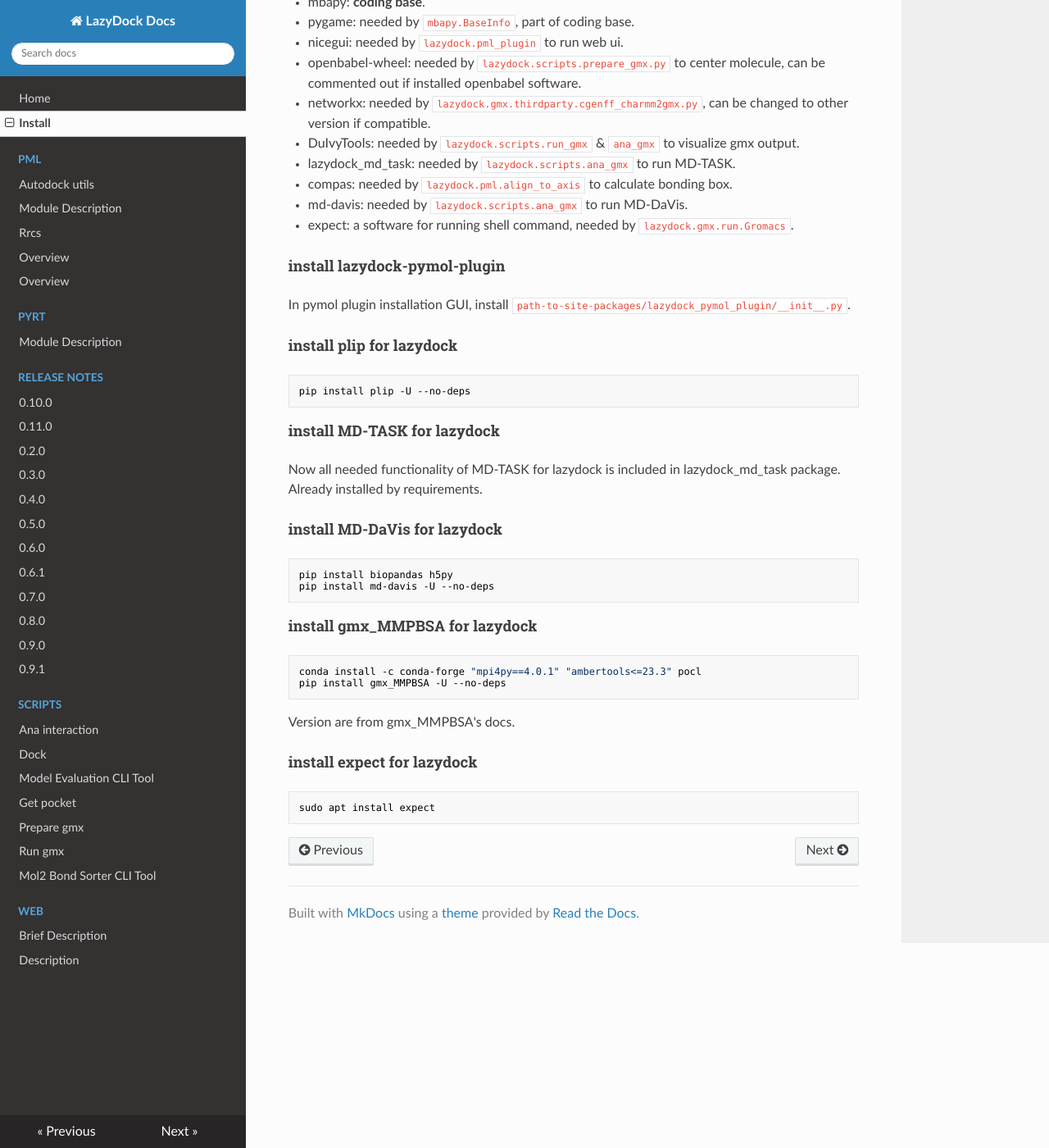
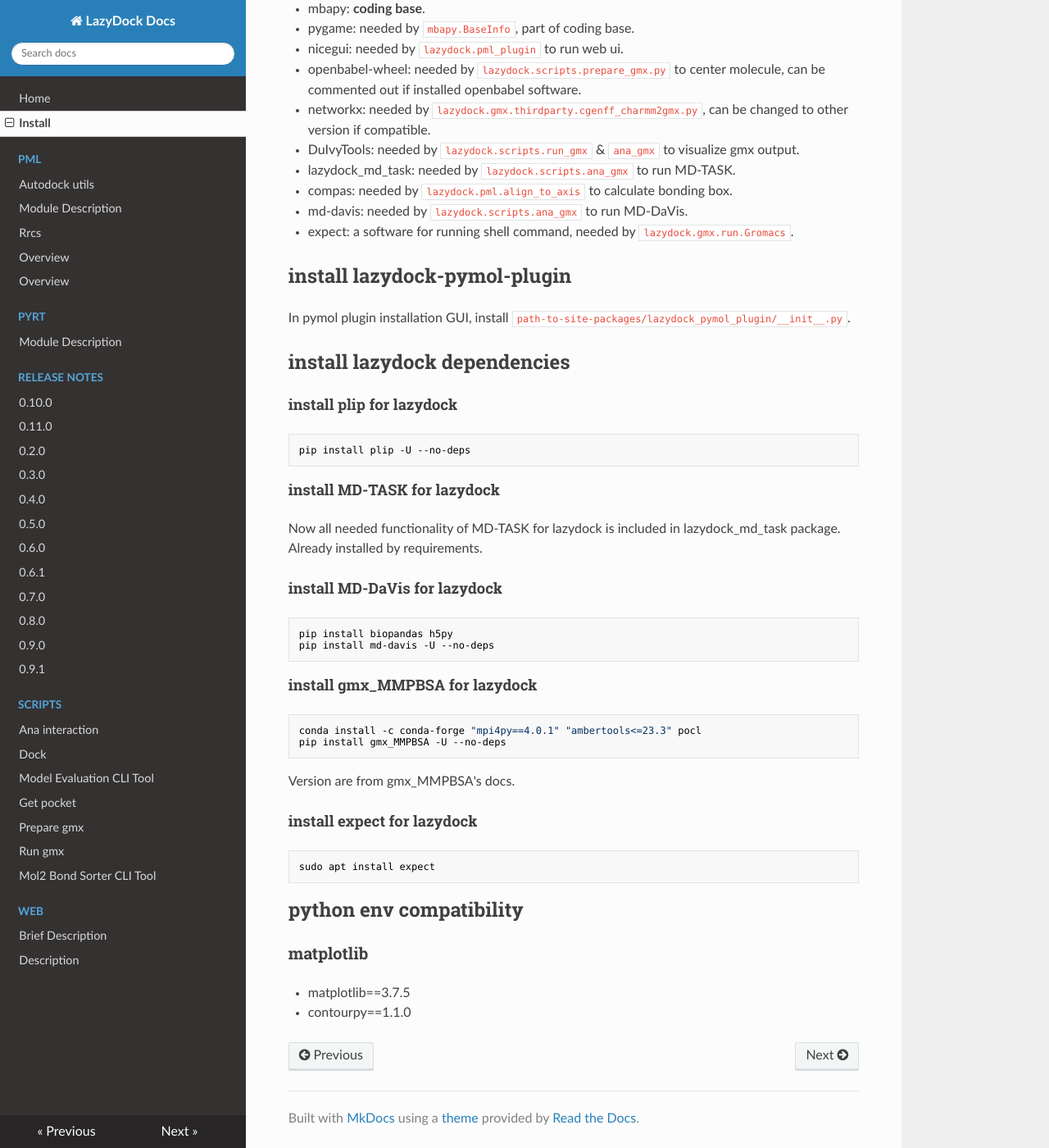
Before and after one commit to BHM-Bob/LazyDock, an MkDocs documentation site: the page built from docs/install.md, in a window 1280 px wide and 1400 px high, scrolled down 444 px. Shown: the whole window at 82% size. Built offline with MkDocs 1.6.1, drawn with Linux system fonts in a browser that asks for light colours; nearby versions of some CDN libraries.

Commit message:
docs(install): update installation guide and add Python env compatibility info
- Update section headings for better organization
- Add new section on Python environment compatibility
- Specify recommended versions for matplotlib and contourpy
- Improve formatting and consistency throughout the document

````diff
--- a/docs/install.md
+++ b/docs/install.md
@@ -28,9 +28,10 @@ pip install git+https://gitee.com/BHM-Bob/BA_PY.git
   9. md-davis: needed by `lazydock.scripts.ana_gmx` to run MD-DaVis.
   10. expect: a software for running shell command, needed by `lazydock.gmx.run.Gromacs`.
 
-#### install lazydock-pymol-plugin
+## install lazydock-pymol-plugin
 In pymol plugin installation GUI, install `path-to-site-packages/lazydock_pymol_plugin/__init__.py`.
 
+## install lazydock dependencies
 #### install plip for lazydock
 ```bash
 pip install plip -U --no-deps
@@ -57,3 +58,8 @@ Version are from gmx_MMPBSA's docs.
 ```bash
 sudo apt install expect
 ```
+
+## python env compatibility
+### matplotlib
+- matplotlib==3.7.5
+- contourpy==1.1.0
````
Also changed, not shown: other parts of docs/install.md (+2 -2 lines).
